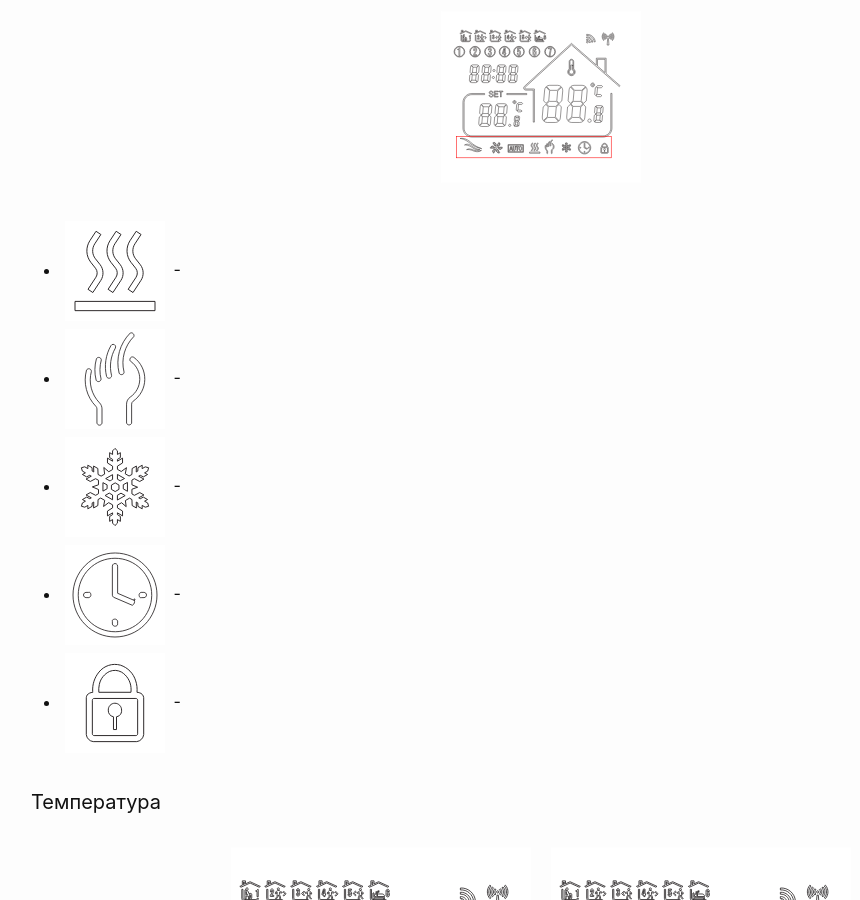
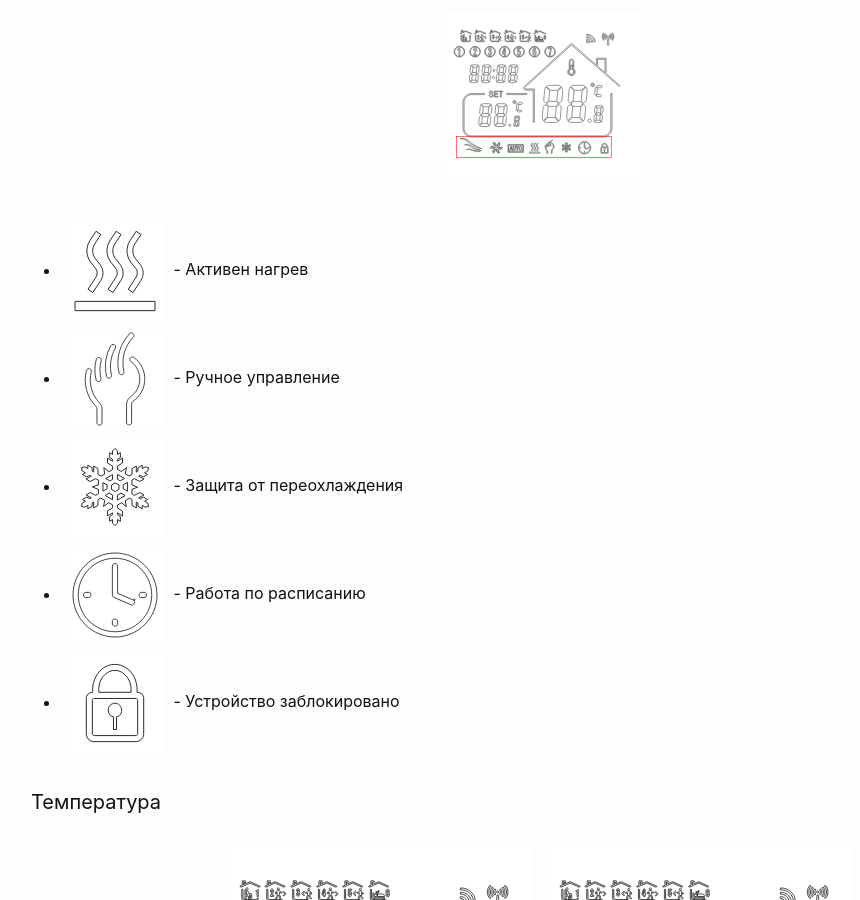
Before and after one commit to Enigma0960/enigma0960.github.io, a Jekyll site: the page built from _posts/2022-12-08-Thermostat-TOL47WIFIEP-part-1.md, in a window 1280 px wide and 900 px high, scrolled down 3071 px. Shown: the whole window, without its empty margins (99-959 px from the left). Built offline with Jekyll 4.4.1, drawn with Linux system fonts in a browser that asks for light colours.

Commit message:
More info

```diff
--- a/_posts/2022-12-08-Thermostat-TOL47WIFIEP-part-1.md
+++ b/_posts/2022-12-08-Thermostat-TOL47WIFIEP-part-1.md
@@ -86,11 +86,11 @@ tags: iot, smart-home, wifi, climate
 
 <img class="image-center" src="/posts/TOL47WIFIEP/ui/ui-5.svg">
 
-* <img class="image-in-list" src="/posts/TOL47WIFIEP/ui/ui-work-mode-1.svg"> -
-* <img class="image-in-list" src="/posts/TOL47WIFIEP/ui/ui-work-mode-2.svg"> -
-* <img class="image-in-list" src="/posts/TOL47WIFIEP/ui/ui-work-mode-3.svg"> -
-* <img class="image-in-list" src="/posts/TOL47WIFIEP/ui/ui-work-mode-4.svg"> -
-* <img class="image-in-list" src="/posts/TOL47WIFIEP/ui/ui-work-mode-5.svg"> -
+* <img class="image-in-list" src="/posts/TOL47WIFIEP/ui/ui-work-mode-1.svg"> - Активен нагрев
+* <img class="image-in-list" src="/posts/TOL47WIFIEP/ui/ui-work-mode-2.svg"> - Ручное управление
+* <img class="image-in-list" src="/posts/TOL47WIFIEP/ui/ui-work-mode-3.svg"> - Защита от переохлаждения
+* <img class="image-in-list" src="/posts/TOL47WIFIEP/ui/ui-work-mode-4.svg"> - Работа по расписанию
+* <img class="image-in-list" src="/posts/TOL47WIFIEP/ui/ui-work-mode-5.svg"> - Устройство заблокировано
 
 
 #### Температура
```
